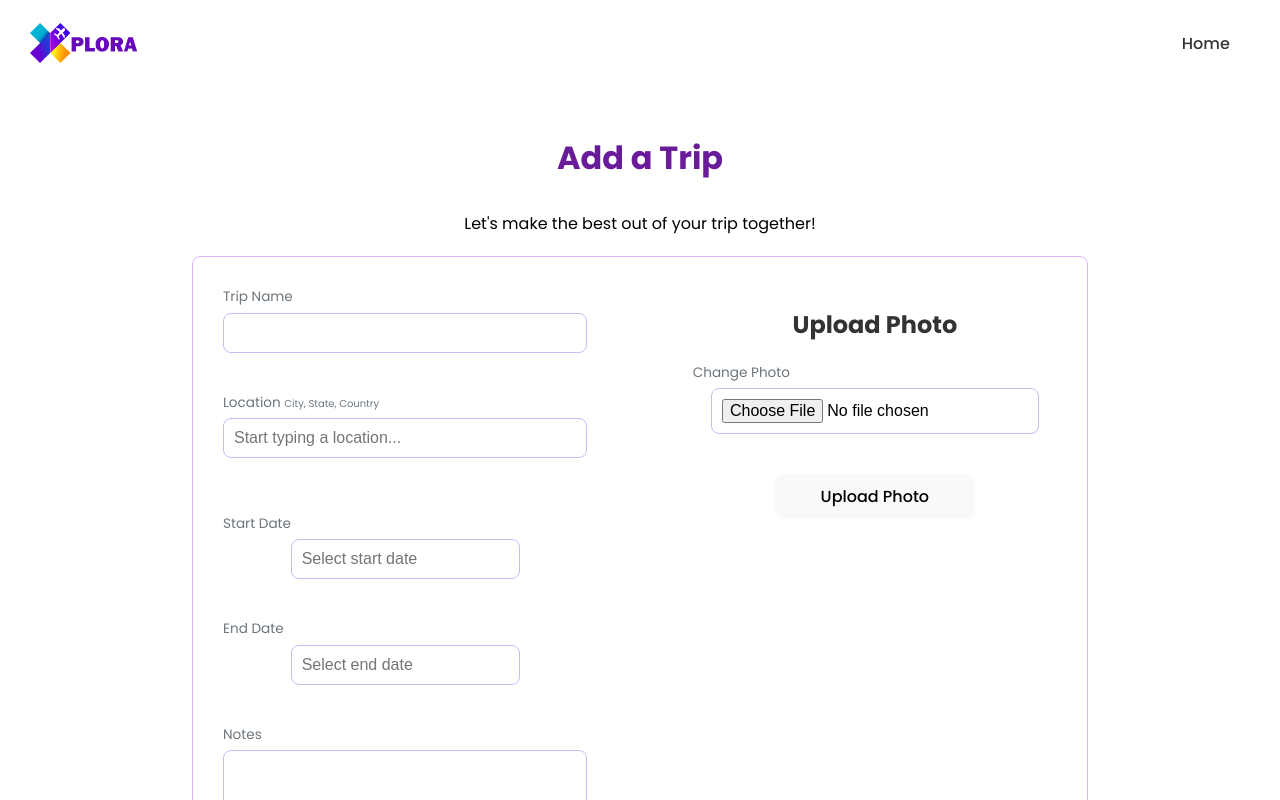
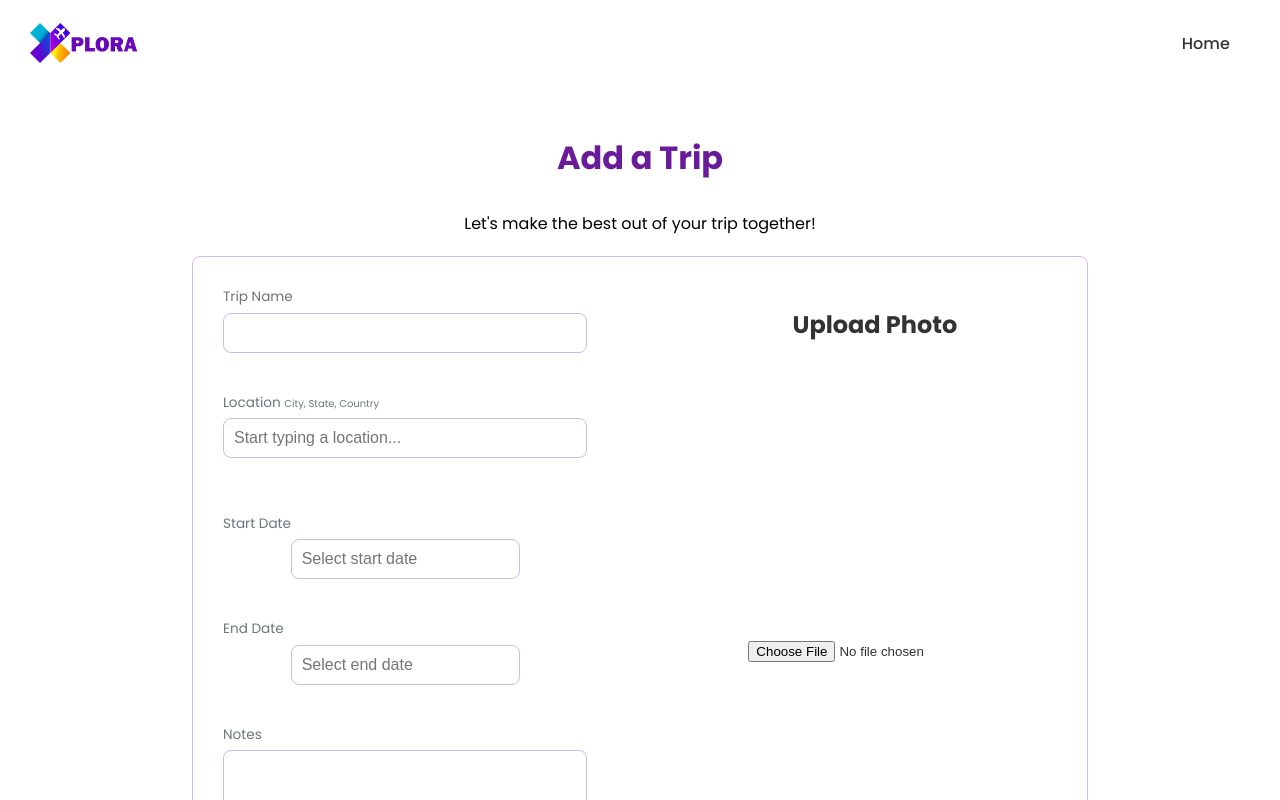
Before and after one commit to danielleandal/Xplora, a React (Vite) app in the folder frontend/: page /addtrip in a window 1280 px wide. Built offline with nearby package versions, Linux system fonts and the light colour scheme.

Commit message:
add photo works! add trip frontend still needs tweaks tho

```diff
--- a/frontend/src/pages/components/TripListItem.tsx
+++ b/frontend/src/pages/components/TripListItem.tsx
@@ -25,14 +25,6 @@ const TripListItem: React.FC<TripListItemProps> = ({ id, title, location, dates,
         setIsEditModalOpen(true);
     };
 
-    if (isEditModalOpen && selectedEdit) {
-        console.log('API Endpoint for EditTrip:', `/api/users/${localStorage.getItem('ID')}/trips/${selectedEdit?.id}`);
-        console.log('Selected Edit Data:', selectedEdit);
-        console.log('Selected Trip ID:', selectedEdit?.id);
-    }
-    // <Link to={`/trip-details/${trip._id}`} className='trip-link'>
-    //     {trip.name}
-    // </Link>
     return (
         <div className='trip-list-item'>
             <img src={tripdefault} alt='trip picture' className='trip-image' />
--- a/frontend/src/pages/css-files/AddTrip.css
+++ b/frontend/src/pages/css-files/AddTrip.css
@@ -123,7 +123,8 @@ textarea.input-field {
 
 .upload-btn,
 .save-btn,
-.cancel-btn {
+.cancel-btn,
+input[type="file"].input-field {
     padding: 10px 20px;
     font-size: 1em;
     border-radius: 8px;
--- a/frontend/src/pages/tsx-files/AddTrip.tsx
+++ b/frontend/src/pages/tsx-files/AddTrip.tsx
@@ -1,4 +1,4 @@
-import React from 'react';
+import React, { useState } from 'react';
 import { Link, useNavigate } from 'react-router-dom';
 import '../css-files/AddTrip.css';
 import logo from '../../images/logo.png';
@@ -33,11 +33,39 @@ function buildPath(route: string): string {
 
 const AddTrip: React.FC = () => {
     const navigate = useNavigate();
+    const [photo, setPhoto] = useState<File | null>(null);
+
+    const handlePhotoChange = (event: React.ChangeEvent<HTMLInputElement>) => {
+        if (event.target.files && event.target.files[0]){
+            setPhoto(event.target.files[0]);
+        }
+    }
 
     // async await to wait for asynchronous operations, like fetching data from server
     // setSubmitting and setErrors are formik helpers
     const handleSubmit = async (values: any, { setSubmitting, setErrors }: any) => {
 
+        const formatDate = (date: Date) => {
+            const year = date.getFullYear();
+            const month = String(date.getMonth() + 1).padStart(2, '0'); // Months are 0-indexed
+            const day = String(date.getDate()).padStart(2, '0');
+            return `${year}-${month}-${day}`;
+        };
+
+        const formData = new FormData;
+        formData.append('name', values.tripName);
+        formData.append('city', values.location);
+        formData.append('start_date', formatDate(values.startDate));
+        formData.append('end_date', formatDate(values.endDate));
+        formData.append('notes', values.notes || '');
+        if (photo) {
+            formData.append('photo', photo);
+        }
+
+
+        const apiUrl = buildPath(`api/users/${values.userId}/trips`);
+        console.log('Submitting to URL:', apiUrl);
+        console.log('FormData content:', Array.from(formData.entries()));
 
         const userId = localStorage.getItem('ID'); // Get user ID from localStorage
 
@@ -52,21 +80,8 @@ const AddTrip: React.FC = () => {
         try {
             // Construct the API endpoint URL
             const response = await fetch(buildPath(`api/users/${userId}/trips`), {
-                method: 'POST', // create new data in the server
-                // tells the server were sending a json data
-                headers: {
-                    'Content-Type': 'application/json',
-                },
-                // converts data into json that server.js can understand
-
-                // values. are the data entered from the form (formik)
-                body: JSON.stringify({
-                    name: values.tripName,
-                    city: values.location,
-                    start_date: values.startDate?.toISOString().split('T')[0],
-                    end_date: values.endDate?.toISOString().split('T')[0],
-                    notes: values.notes,
-                }),
+                method: 'POST',
+                body: formData,
             });
 
             // after the server processes the request, it sends back a response.
@@ -88,13 +103,6 @@ const AddTrip: React.FC = () => {
         } finally {
             setSubmitting(false);
         }
-    };
-
-
-
-    const handlePhotoSubmit = (values: any) => {
-        console.log('Photo data:', values.photo);
-        alert('Photo uploaded successfully!');
     };
 
     return (
@@ -185,45 +193,17 @@ const AddTrip: React.FC = () => {
                                             {isSubmitting ? 'Saving...' : 'Save'}
                                         </button>
                                     </div>
+
                                 </Form>
                             )}
                         </Formik>
                     </div>
-
-                    {/* Separate form for photo upload */}
                     <div className="photo-upload-container">
                         <h2>Upload Photo</h2>
-                        <Formik
-                            initialValues={{ photo: null }}
-                            onSubmit={handlePhotoSubmit}
-                        >
-                            {({ setFieldValue }) => (
-                                <Form className="photo-upload-form">
-                                    <div className="form-group">
-                                        <label htmlFor="photo">Change Photo</label>
-                                        <input
-                                            type="file"
-                                            id="photo"
-                                            name="photo"
-                                            accept="image/*"
-                                            onChange={(event) =>
-                                                setFieldValue('photo', event.currentTarget.files?.[0])
-                                            }
-                                            className="input-field"
-                                        />
-                                    </div>
-                                    <div className="button-group">
-                                        <button type="submit" className="upload-btn">Upload Photo</button>
-                                    </div>
-                                </Form>
-                            )}
-                        </Formik>
-
-                        <div className="button-group">
-                            <button type="button" className="cancel-btn" onClick={() => navigate('/dashboard')}>
-                                Cancel
-                            </button>
-                        </div>
+                        <input type="file" name="photo" className='choose-file' onChange={handlePhotoChange} />
+                        <button type="button" className="cancel-btn" onClick={() => navigate('/dashboard')}>
+                            Cancel
+                        </button>
                     </div>
                 </div>
             </main>
```
